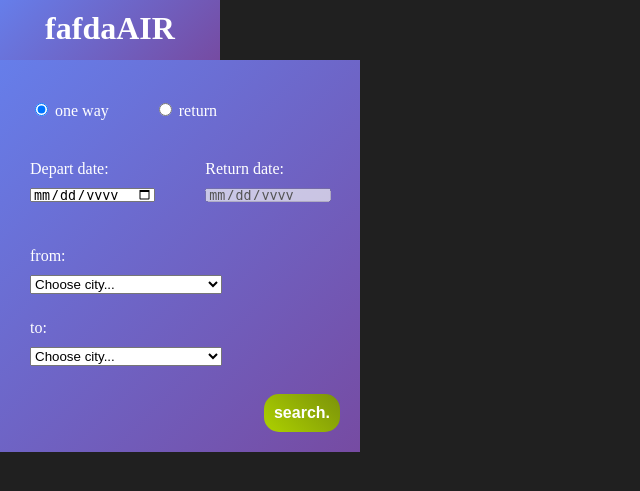
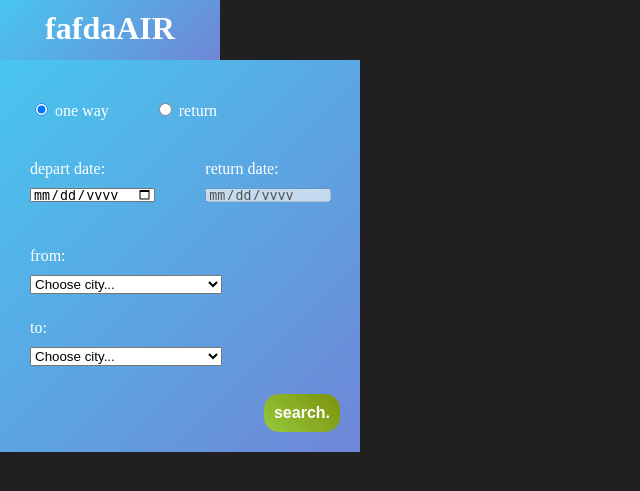
Before and after one commit to dhwanil-ditani/Airline-Ticket-Booking-System, a PHP site: page /main.html in a window 1280 px wide. Shown: the top 491 px of the page, without its empty margins (0-640 px from the left). Run offline with PHP 8.4, Linux system fonts and the light colour scheme.

Commit message:
page partially done.

```diff
--- a/main-css.css
+++ b/main-css.css
@@ -17,7 +17,7 @@
     left: 0px;
     top: 0px;
     color: white;
-    background-image: linear-gradient(135deg, #667eea, #764ba2);
+    background-image: linear-gradient(135deg, #48c6ef, #6f86d6);
     height: 40px;
     width: 200px;
     z-index: 2;
@@ -31,13 +31,12 @@
     position: absolute;
     top: 60px;
     left: 0px;
-    background-image: linear-gradient(135deg, #667eea, #764ba2);
+    background-image: linear-gradient(135deg, #48c6ef, #6f86d6);
     margin: auto;
     width: 25vw;
     padding: 20px;
     border-color: white;
     border-width: 15px;
-    z-index: 3;
 }
 
 #trip_type_div {
@@ -107,7 +106,7 @@
 }
 
 .submit_button {
-    background-image: linear-gradient(45deg, #ADD100, #7B920A);
+    background-image: linear-gradient(45deg, #96c93d, #7B920A);
     transition-duration: 0.2s;
 }
 
--- a/main.html
+++ b/main.html
@@ -18,8 +18,8 @@
             <label for="trip_type"><input type="radio" name="trip_type" id="trip_type_ret" class="trip_type_cl" value="return" required> return</label>
         </div>
         <div name="dates_div" id="dates_div">
-            <label id="depart_date_label" for="depart_date">Depart date:<br><input type="date" id="depart_date" name="depart_date" class="dates" required></label>
-            <label id="return_date_label" for="return_date">Return date:<br><input type="date" id="return_date" name="return_date" class="dates" required></label>
+            <label id="depart_date_label" for="depart_date">depart date:<br><input type="date" id="depart_date" name="depart_date" class="dates" required></label>
+            <label id="return_date_label" for="return_date">return date:<br><input type="date" id="return_date" name="return_date" class="dates" required></label>
         </div>
         <br>
         <div id="src_des">
```
